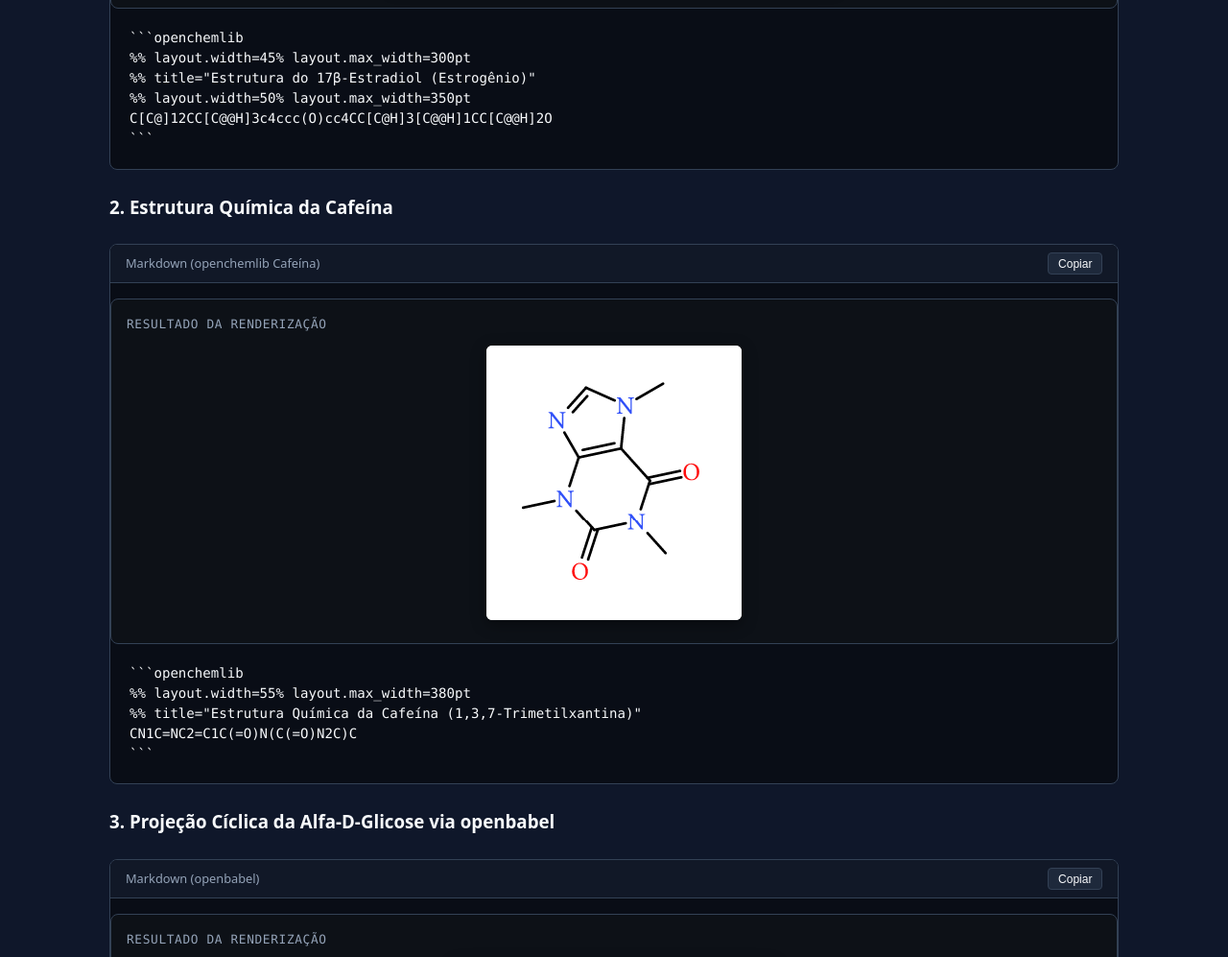
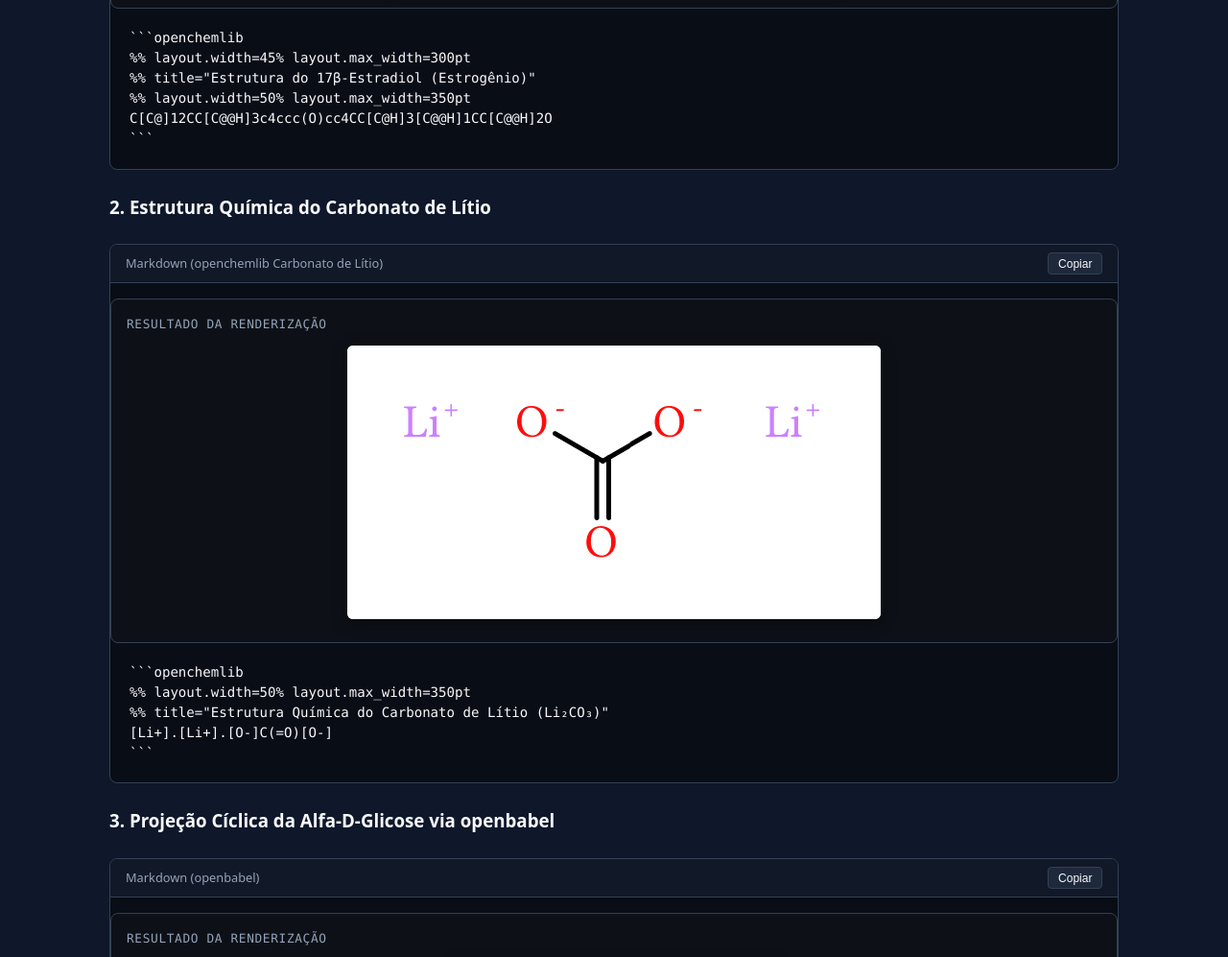
Before and after one commit to lumenpink/joaju, a website: page site/motores/quimica.html in a window 1280 px wide. Shown: the part 1357-2354 px from the top of the page at 96% size. Drawn offline with Linux system fonts and the light colour scheme.

Commit message:
docs(quimica): substituir cafeina por carbonato de litio

````diff
--- a/site/motores/quimica.html
+++ b/site/motores/quimica.html
@@ -107,18 +107,18 @@ C[C@]12CC[C@@H]3c4ccc(O)cc4CC[C@H]3[C@@H]1CC[C@@H]2O
 ```</code></pre>
             </div>
 
-            <h3>2. Estrutura Química da Cafeína</h3>
+            <h3>2. Estrutura Química do Carbonato de Lítio</h3>
             <div class="code-block">
                 <div class="code-header">
-                    <span>Markdown (openchemlib Cafeína)</span>
+                    <span>Markdown (openchemlib Carbonato de Lítio)</span>
                     <button class="btn-copy" onclick="copyCode(this)">Copiar</button>
                 </div>
-            <div class="example-result"><div class="example-result-title">Resultado da Renderização</div><img src="../assets/exemplos/quimica_cafeina.png" alt="Resultado openchemlib (Cafeína 2D)" loading="lazy"></div>
+            <div class="example-result"><div class="example-result-title">Resultado da Renderização</div><img src="../assets/exemplos/quimica_carbonato_litio.png" alt="Resultado openchemlib (Carbonato de Lítio 2D)" loading="lazy"></div>
 
                 <pre><code>```openchemlib
-%% layout.width=55% layout.max_width=380pt
-%% title="Estrutura Química da Cafeína (1,3,7-Trimetilxantina)"
-CN1C=NC2=C1C(=O)N(C(=O)N2C)C
+%% layout.width=50% layout.max_width=350pt
+%% title="Estrutura Química do Carbonato de Lítio (Li₂CO₃)"
+[Li+].[Li+].[O-]C(=O)[O-]
 ```</code></pre>
             </div>
 
````
Also changed, not shown: site/assets/exemplos/quimica_cafeina.png (deleted), site/assets/exemplos/quimica_carbonato_litio.png (added).
